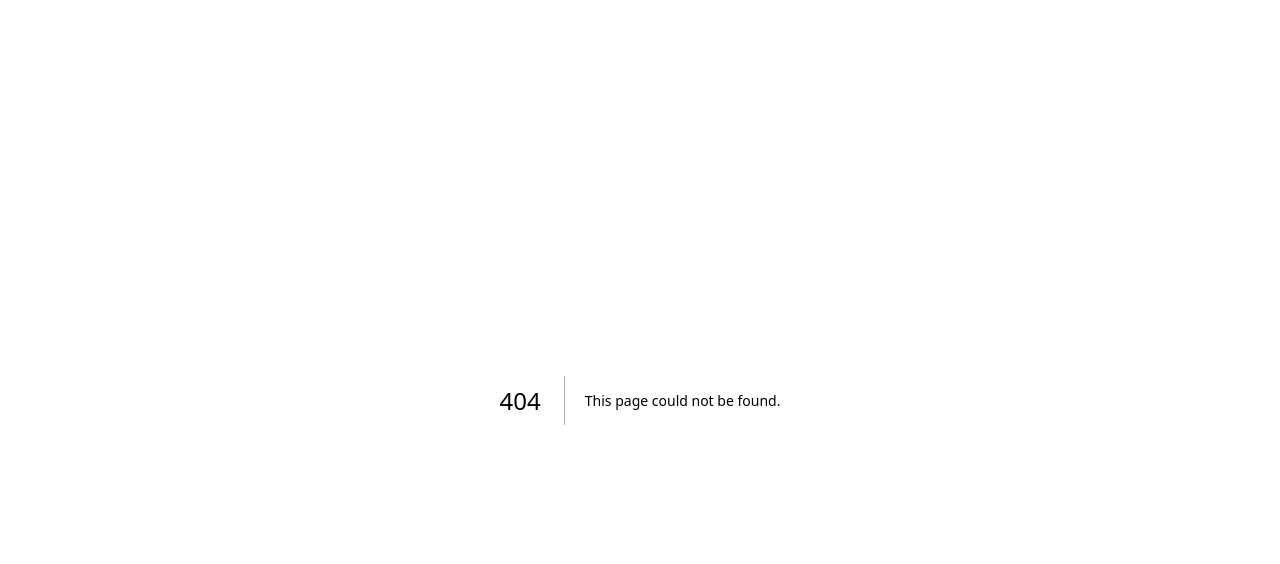
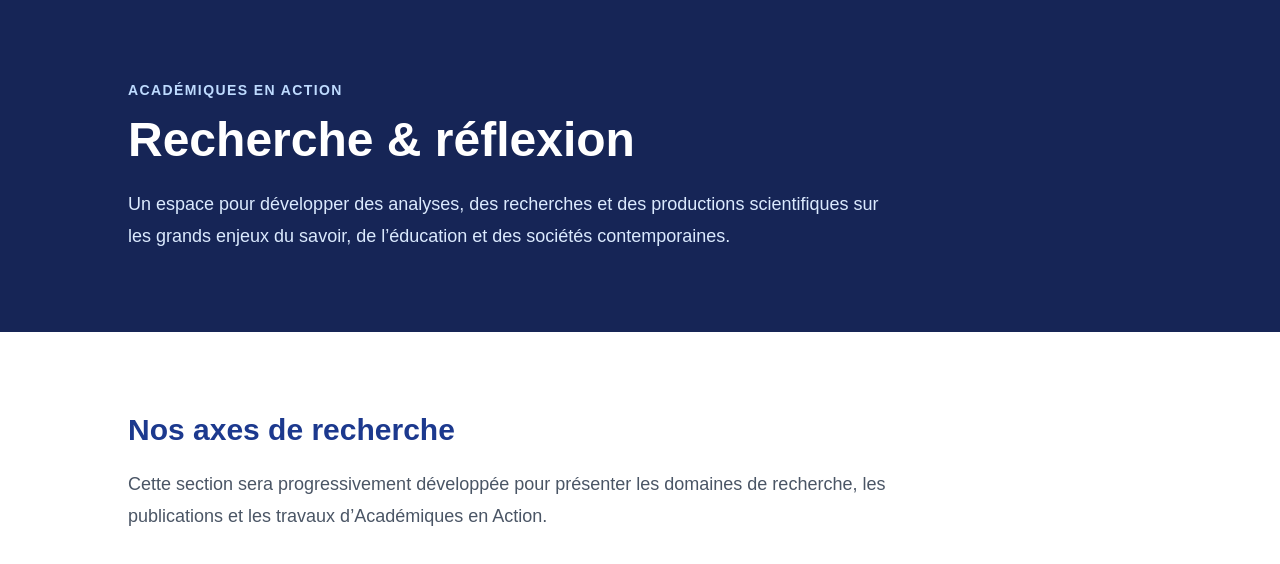
Before and after one commit to altchadkag-sys/academiques-en-action, a Next.js app: page /recherche in a window 1280 px wide. Before the commit this address had no page. Shown: the top 564 px of the page. Built offline with nearby package versions, Linux system fonts and the light colour scheme.

Commit message:
Create Recherche page component Create Recherche page
This component serves as a page for 'Recherche', featuring sections for academic actions and research axes.

```diff
--- /dev/null
+++ b/app/recherche/page.tsx
@@ -0,0 +1,37 @@
+export default function Recherche() {
+  return (
+    <main className="min-h-screen bg-white text-gray-900">
+      <section className="bg-blue-950 px-6 py-20 text-white">
+        <div className="mx-auto max-w-5xl">
+          <p className="text-sm font-semibold uppercase tracking-widest text-blue-200">
+            Académiques en Action
+          </p>
+
+          <h1 className="mt-4 text-4xl font-bold md:text-5xl">
+            Recherche & réflexion
+          </h1>
+
+          <p className="mt-6 max-w-3xl text-lg leading-8 text-blue-100">
+            Un espace pour développer des analyses, des recherches et des
+            productions scientifiques sur les grands enjeux du savoir, de
+            l’éducation et des sociétés contemporaines.
+          </p>
+        </div>
+      </section>
+
+      <section className="px-6 py-20">
+        <div className="mx-auto max-w-5xl">
+          <h2 className="text-3xl font-bold text-blue-900">
+            Nos axes de recherche
+          </h2>
+
+          <p className="mt-5 max-w-3xl text-lg leading-8 text-gray-600">
+            Cette section sera progressivement développée pour présenter les
+            domaines de recherche, les publications et les travaux
+            d’Académiques en Action.
+          </p>
+        </div>
+      </section>
+    </main>
+  );
+}
```
